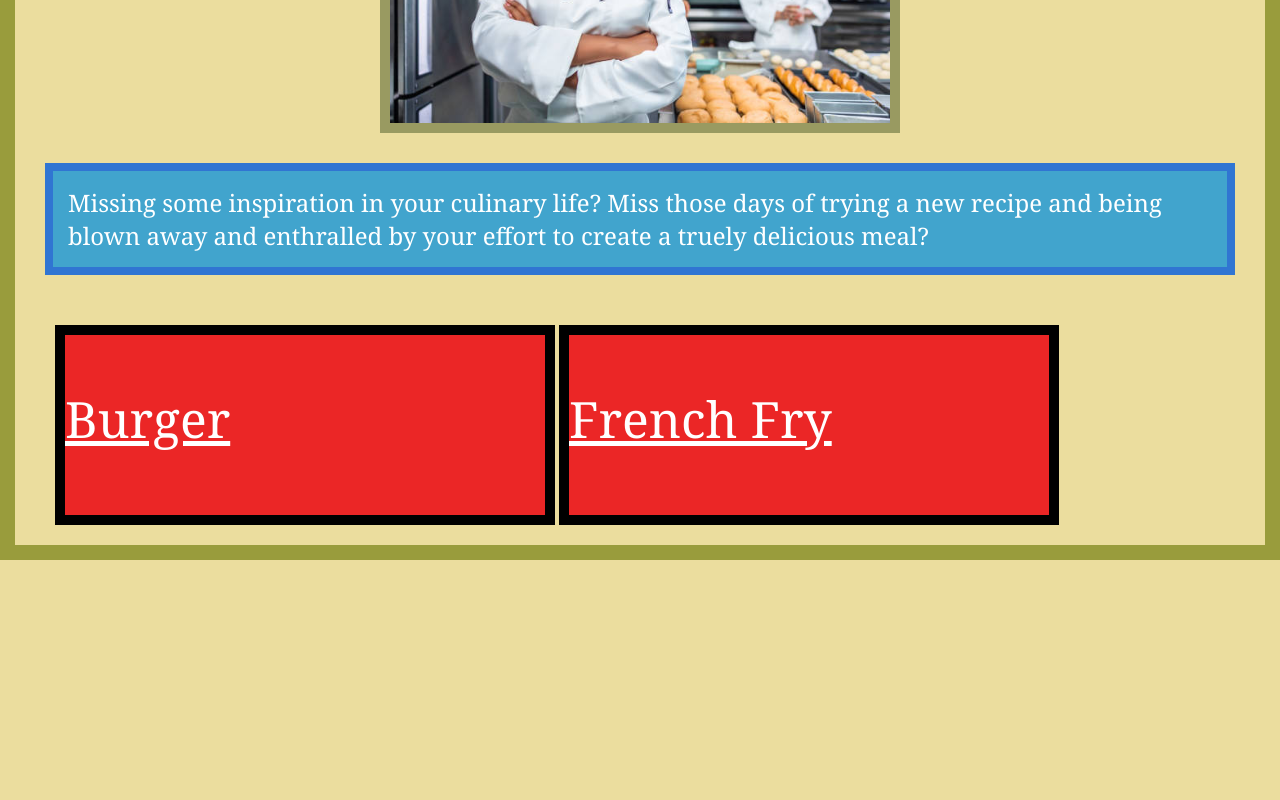
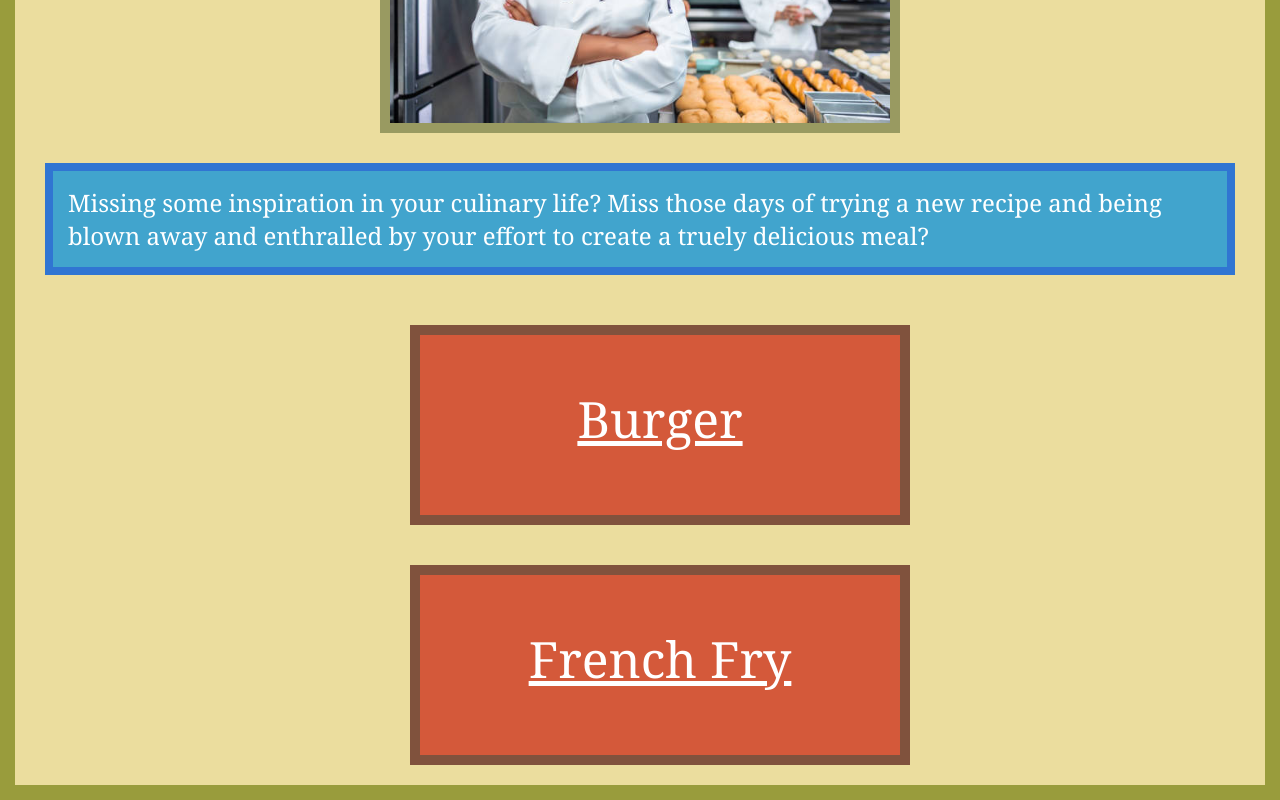
Before and after one commit to YogscastLewis/oden-recipes, a plain HTML site: page index.html in a window 1280 px wide. Shown: the part 583-1383 px from the top of the page. Before the commit the page ends 1143 px from the top, so only its background shows below. Drawn offline with Linux system fonts and the light colour scheme.

Commit message:
Repair links on main page
Repaired list of links on main page, in order to center them and add more appealing style

```diff
--- a/style.css
+++ b/style.css
@@ -60,6 +60,14 @@ ul {
 }
 
 .ulist {
+    display: flex;
+}
+
+.indlink {
+    justify-content: center;
+    align-items: center;
+    font-size: 50px;
+    text-align: center;
     box-sizing: border-box;
     display: inline-block;
     height: 200px;
@@ -68,11 +76,7 @@ ul {
     padding-left: auto;
     padding-right: auto;
     padding-bottom: 50px;
-    background-color: rgb(235, 38, 38);
-    border: 10px solid black;
+    background-color: rgb(212, 89, 58);
+    border: 10px solid rgb(128, 82, 61);
     margin: 20px auto;
 }
-
-.indlink {
-    font-size: 50px;
-}
```
